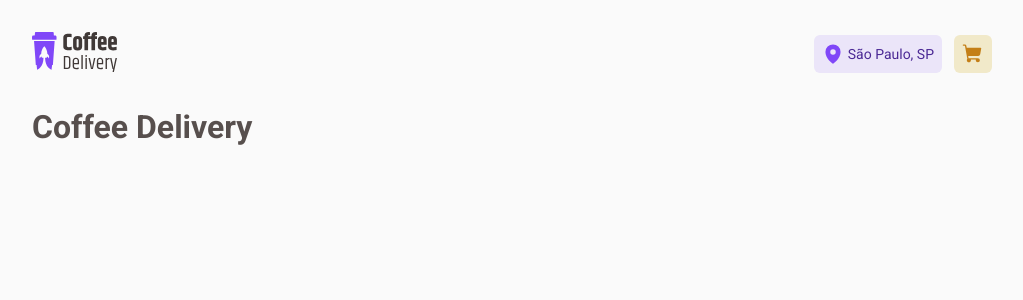
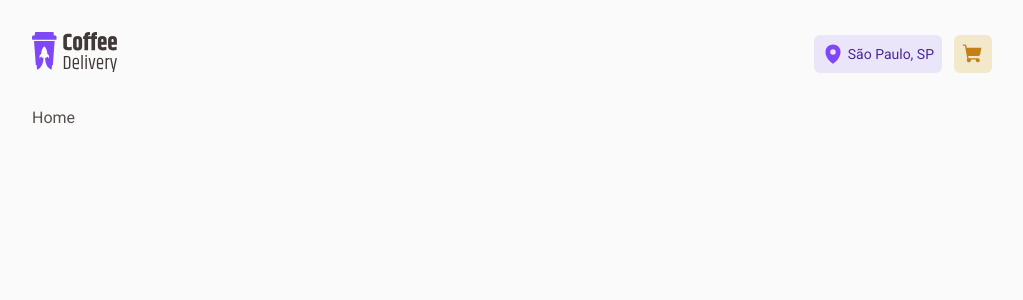
Before and after one commit to caiquegiovannini/coffee-delivery, a React (Vite) app: page / in a window 1280 px wide. Shown: the top 300 px of the page, without its empty margins (128-1151 px from the left). Built offline with nearby package versions, Linux system fonts and the light colour scheme.

Commit message:
Create base Home page component

```diff
--- a/src/App.tsx
+++ b/src/App.tsx
@@ -2,6 +2,7 @@ import { BrowserRouter } from 'react-router-dom'
 import { ThemeProvider } from 'styled-components'
 
 import { Header } from './components/Header'
+import { Home } from './pages/Home'
 import { AppContainer } from './styles'
 import { GlobalStyle } from './styles/global'
 import { defaultTheme } from './styles/themes/default'
@@ -12,7 +13,7 @@ function App() {
       <BrowserRouter>
         <AppContainer>
           <Header />
-          <h1>Coffee Delivery</h1>
+          <Home />
         </AppContainer>
         <GlobalStyle />
       </BrowserRouter>
--- /dev/null
+++ b/src/pages/Home/index.tsx
@@ -0,0 +1,7 @@
+import { HomeContainer } from './styles'
+
+function Home() {
+  return <HomeContainer>Home</HomeContainer>
+}
+
+export { Home }
--- /dev/null
+++ b/src/pages/Home/styles.ts
@@ -0,0 +1,5 @@
+import styled from 'styled-components'
+
+const HomeContainer = styled.main``
+
+export { HomeContainer }
```
